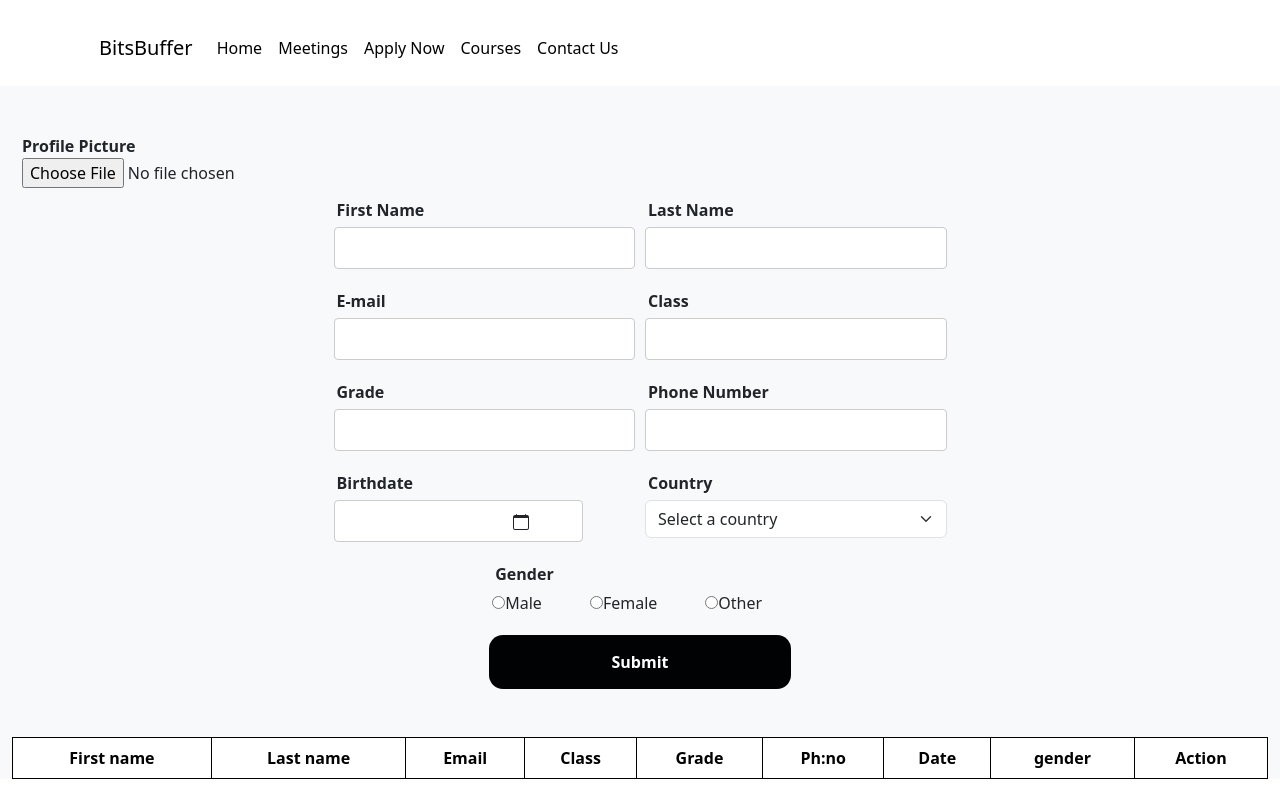
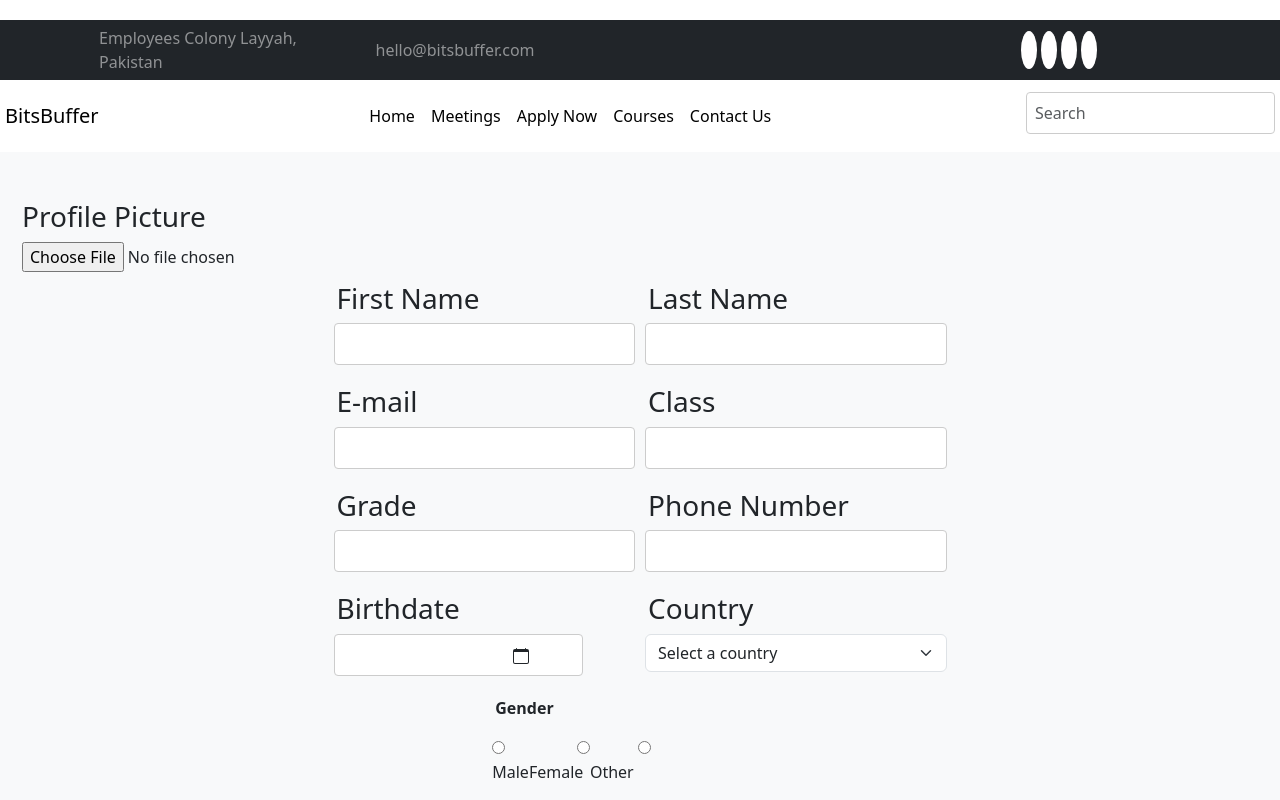
Before and after one commit to hamna331/Curd, a React (Create React App) app: page / in a window 1280 px wide. Shown: the top 800 px of the page. Built offline with nearby package versions, Linux system fonts and the light colour scheme.

Commit message:
updated filter

```diff
--- a/src/App.js
+++ b/src/App.js
@@ -8,7 +8,7 @@ function App() {
     <div>
 
       <Top />
-      <Form />
+      {/* <Form /> */}
     </div>
 
   );
--- a/src/Form/Form.css
+++ b/src/Form/Form.css
@@ -1,10 +1,27 @@
 /* Form.css */
+.blue {
+  color: blue;
+}
+
+.icon-color {
+  color: #26d48c;
+}
+
+.gary-color {
+  color: rgba(255, 255, 255, .5);
+}
+
+.them-color {
+  color: #1bb1dc;
+}
+
 .container {
   margin-top: 20px;
 
   justify-content: center;
 }
-  h2{
+
+h2 {
   display: flex;
   justify-content: center;
   font-weight: bold;
@@ -53,7 +70,8 @@
   max-width: 25%;
   justify-content: center;
 }
-   .profile{
+
+.profile {
   display: flex;
   justify-content: left;
 }
@@ -75,7 +93,8 @@
   background-color: #030347;
   color: #fff;
 }
-  .btn{
+
+.btn {
   border: 1px solid black;
   margin-right: 2px;
   color: white;
@@ -84,18 +103,23 @@
   width: 80px;
 
 }
- .btn:hover{
+
+.btn:hover {
   background-color: #030347;
   color: white;
 
 }
- .table{
+
+.table {
   border: 1px solid black;
   background-color: blanchedalmond;
 }
+
 .text-gray {
-  color: gray; /* Define the color you want */
+  color: gray;
+  /* Define the color you want */
 }
-.btn-secondary{
+
+.btn-secondary {
   border: gray;
 }
--- a/src/Form/Form.jsx
+++ b/src/Form/Form.jsx
@@ -19,10 +19,10 @@ const validationSchema = Yup.object().shape({
   gender: Yup.string().required(" gender number is required"),
 });
 
-const YourFormComponent = () => {
+const YourFormComponent = ({ searchQuery }) => {
   const [formData, setFormData] = useState([]);
   const [editIndex, setEditIndex] = useState(null);
-  const [filter, setFilter] = useState("");
+
   const formRef = useRef();
 
   useEffect(() => {
@@ -65,11 +65,16 @@ const YourFormComponent = () => {
   };
 
   const filterNames = (name) => {
-    return name.toLowerCase().includes(filter.toLowerCase());
+    console.log(searchQuery);
+    return name && name.toLowerCase().includes(searchQuery.toLowerCase());
   };
 
+
   return (
+
+
     <div className="container-fluid bg-light">
+
       <Formik
         innerRef={formRef}
         initialValues={{
@@ -130,7 +135,7 @@ const YourFormComponent = () => {
             <div className="row profile">
               <div className="col-lg-3 col-md-6 col-sm-12 mt-5">
                 <label htmlFor="profilePicture " className="fw-bold">
-      Profile Picture
+                 <h3>Profile Picture</h3>
                 </label>
                 <input
                   type="file"
@@ -156,7 +161,7 @@ const YourFormComponent = () => {
                   />
                 )}
               </div>
-  <div className="col-lg-9 col-md-6 col-sm-12"/>
+              <div className="col-lg-9 col-md-6 col-sm-12" />
 
             </div>
 
@@ -164,7 +169,7 @@ const YourFormComponent = () => {
             <div className="row">
               <div className="col-lg-6 col-md-6 col-sm-12">
                 <label htmlFor="fName" className="form-label">
-                  First Name
+                  <h3>First Name</h3>
                 </label>
                 <Field
                   type="text"
@@ -180,7 +185,7 @@ const YourFormComponent = () => {
               </div>
               <div className="col-lg-6 col-md-6 col-sm-12">
                 <label htmlFor="lName" className="form-label">
-                  Last Name
+                  <h3>Last Name</h3>
                 </label>
                 <Field
                   type="text"
@@ -199,7 +204,8 @@ const YourFormComponent = () => {
             <div className="row">
               <div className="col-lg-6 col-md-6 col-sm-12">
                 <label htmlFor="email" className="form-label">
-                  E-mail
+
+                  <h3>E-mail</h3>
                 </label>
                 <Field
                   type="text"
@@ -215,7 +221,8 @@ const YourFormComponent = () => {
               </div>
               <div className="col-lg-6 col-md-6 col-sm-12">
                 <label htmlFor="class" className="form-label">
-                  Class
+
+                  <h3> Class</h3>
                 </label>
                 <Field
                   type="text"
@@ -234,7 +241,8 @@ const YourFormComponent = () => {
             <div className="row">
               <div className="col-lg-6 col-md-6 col-sm-12">
                 <label htmlFor="grade" className="form-label">
-                  Grade
+
+                  <h3> Grade</h3>
                 </label>
                 <Field
                   type="text"
@@ -250,7 +258,8 @@ const YourFormComponent = () => {
               </div>
               <div className="col-lg-6 col-md-6 col-sm-12">
                 <label htmlFor="phone" className="form-label">
-                  Phone Number
+
+                  <h3> Phone Number</h3>
                 </label>
                 <Field
                   type="text"
@@ -268,7 +277,8 @@ const YourFormComponent = () => {
             <div className="row">
               <div className="col-lg-6 col-md-6 col-sm-12 w-100">
                 <label htmlFor="birthdate" className="form-label">
-    Birthdate
+
+                  <h3>Birthdate</h3>
                 </label>
                 <div className="input-group" style={{ display: 'flex', alignItems: 'center' }}>
                   <DatePicker
@@ -280,7 +290,7 @@ const YourFormComponent = () => {
                     className="form-control"
                     customInput={<input className="form-control" />}
                   />
-    <span  className ="d-flex align-items-center mb-2 " style={{ position: 'absolute', left: '180px' }}>
+                  <span className="d-flex align-items-center mb-2 " style={{ position: 'absolute', left: '180px' }}>
                     <BsCalendar /> {/* Include the icon component */}
                   </span>
                 </div>
@@ -295,7 +305,8 @@ const YourFormComponent = () => {
 
               <div className="col-lg-6 col-md-6 col-sm-12">
                 <label htmlFor="country" className="form-label">
-                  Country
+
+                  <h3>Country</h3>
                 </label>
                 <Field
                   as="select"
@@ -327,11 +338,11 @@ const YourFormComponent = () => {
               </div>
               <div className="row">
                 <div className="col-lg-6 col-md-6 col-sm-12 w-100 ">
-                  <label className="form-label">Gender</label>
+                  <label className="form-label"><p>Gender</p></label>
                   <div role="group" aria-labelledby="my-radio-group">
                     <label>
                       <Field type="radio" name="gender" value="male" />
-                      Male
+                      <p>Male</p>
                     </label>
                     <label>
                       <Field
@@ -340,7 +351,7 @@ const YourFormComponent = () => {
                         value="female"
                         className="ms-5"
                       />
-                      Female
+                      <p>Female</p>
                     </label>
                     <label>
                       <Field
@@ -349,7 +360,7 @@ const YourFormComponent = () => {
                         value="other"
                         className="ms-5"
                       />
-                      Other
+                      <p>Other</p>
                     </label>
                   </div>
                   <ErrorMessage
@@ -368,7 +379,7 @@ const YourFormComponent = () => {
               {/* </div> */}
               <div className="col-lg-6 col-md-6 col-sm-12">
                 <button type="submit" className="btn btn-primary w-100  ">
-                  Submit
+                  <p>Submit</p>
                 </button>
               </div>
             </div>
@@ -379,31 +390,37 @@ const YourFormComponent = () => {
         <thead className="thead-dark ">
           <tr>
             <th scope="col" className="text-center">
-              First name
+              <p>First name</p>
             </th>
             <th scope="col" className="text-center">
-              Last name
+
+              <p>Last name</p>
             </th>
             <th scope="col" className="text-center">
-              Email
+              <p>Email</p>
             </th>
             <th scope="col" className="text-center">
-              Class
+
+              <p> Class</p>
             </th>
             <th scope="col" className="text-center">
-              Grade
+
+              <p> Grade</p>
             </th>
             <th scope="col" className="text-center">
-              Ph:no
+
+              <p> Ph:no</p>
             </th>
             <th scope="col" className="text-center">
-              Date
+
+              <p>Date</p>
             </th>
             <th scope="col" className="text-center">
-              gender
+              <p>gender</p>
             </th>
             <th scope="col" className="text-center">
-              Action
+
+              <p>Action</p>
             </th>
           </tr>
         </thead>
@@ -419,7 +436,11 @@ const YourFormComponent = () => {
                 <td className="text-center">{data.class}</td>
                 <td className="text-center">{data.grade}</td>
                 <td className="text-center">{data.phone}</td>
-                <td className="text-center">{data.birthdate}</td>
+                <td>{data.birthdate instanceof Date
+                  ? data.birthdate.toLocaleDateString()
+                  : data.birthdate}
+                  </td>
+
                 <td className="text-center">{data.gender}</td>
                 <td className="text-center">
                   <button
@@ -427,14 +448,14 @@ const YourFormComponent = () => {
                     onClick={() => deleteEntry(index)}
                   >
                     {" "}
-                    Delete{" "}
+                   <p> Delete{" "}</p>
                   </button>
                   <button
                     className="btn btn-primary"
                     onClick={() => handleEdit(index)}
                   >
                     {" "}
-                    Edit{" "}
+                    <p>Edit{" "}</p>
                   </button>
                 </td>
               </tr>
--- a/src/Top/Top.js
+++ b/src/Top/Top.js
@@ -1,12 +1,51 @@
 import React from 'react';
+import { useState } from 'react';
+import YourFormComponent from '../Form/Form';
 import './Top.css';
 
 function Top() {
+
+    const [searchQuery, setSearchQuery] = useState('');
+
+    const handleSearch = (e) => {
+        // Update the searchQuery state with the input value
+        setSearchQuery(e.target.value);
+    };
     return (
+        <>
+            <div className="bg-dark mt-0">
+                <div className="container">
+                    <div className="row text-white align-items-center">
+                        <div className="col-3">
+                            <i className="fa fa-map-marker them-color"></i>{' '}
+                            <span className="gary-color">Employees Colony Layyah, Pakistan</span>
+                        </div>
+                        <div className="col-3">
+                            <i className="fa fa-envelope them-color"></i>{' '}
+                            <span className="gary-color">hello@bitsbuffer.com</span>
+                        </div>
+                        <div className="col-4 gary-color">
+                            <marquee>This text will scroll from right to left</marquee>
+                            <div className="row">
+                                <div className="col-6">
+                                    <marquee direction="up">This text up</marquee>
+                                </div>
+                                <div className="col-6">
+                                    <marquee direction="down">This text down</marquee>
+                                </div>
+                            </div>
+                        </div>
+                        <div className="col-2">
+                            <i className="fa fa-facebook bg-white them-color p-2 rounded-circle"></i>
+                            <i className="fa fa-twitter bg-white them-color p-2 rounded-circle ms-1"></i>
+                            <i className="fa fa-instagram bg-white them-color p-2 rounded-circle ms-1"></i>
+                            <i className="fa fa-linkedin bg-white them-color p-2 rounded-circle ms-1"></i>
+                        </div>
+                    </div>
+                </div>
+            </div>
             <header className="header-area header-sticky">
-            <div className="container">
-                <div className="row">
-                    <div className="col-12">
+                <div className="row ">
                     <nav className="navbar navbar-expand-lg navbar-light">
                         <a className="navbar-brand" href="index.html">
                             BitsBuffer
@@ -23,7 +62,7 @@ function Top() {
                             <span className="navbar-toggler-icon"></span>
                         </button>
                         <div className="collapse navbar-collapse" id="navbarNav">
-                                <ul className="navbar-nav">
+                            <ul className="navbar-nav mx-auto">
                                 <li className="nav-item active">
                                     <a className="nav-link" href="#top">
                                         Home
@@ -39,27 +78,6 @@ function Top() {
                                         Apply Now
                                     </a>
                                 </li>
-                                    {/* <li className="nav-item dropdown">
-                                        <a
-                                            className="nav-link dropdown-toggle"
-                                            href="#"
-                                            id="pagesDropdown"
-                                            role="button"
-                                            data-toggle="dropdown"
-                                            aria-haspopup="true"
-                                            aria-expanded="false"
-                                        >
-                                            Pages
-                                        </a>
-                                        <div className="dropdown-menu" aria-labelledby="pagesDropdown">
-                                            <a className="dropdown-item" href="meetings.html">
-                                                Upcoming Meetings
-                                            </a>
-                                            <a className="dropdown-item" href="meeting-details.html">
-                                                Meeting Details
-                                            </a>
-                                        </div>
-                                    </li> */}
                                 <li className="nav-item">
                                     <a className="nav-link" href="#courses">
                                         Courses
@@ -71,13 +89,26 @@ function Top() {
                                     </a>
                                 </li>
                             </ul>
-
+                            <div className="ml-auto mt-1">
+                                {/* <form className="form-inline" onSubmit={handleSearch}> */}
+                                    <input
+                                        className="form-control mr-sm-2"
+                                        type="search"
+                                        placeholder="Search"
+                                        aria-label="Search"
+                                        value={searchQuery}
+                                        onChange={handleSearch}
+                                    />
+                                {/* </form> */}
+                            </div>
                         </div>
                     </nav>
                 </div>
-                </div>
-            </div>
+                <YourFormComponent searchQuery={searchQuery} />
             </header>
+        </>
+
+
     );
 }
 
```
Lines whose indentation alone changed are shown as unchanged.
